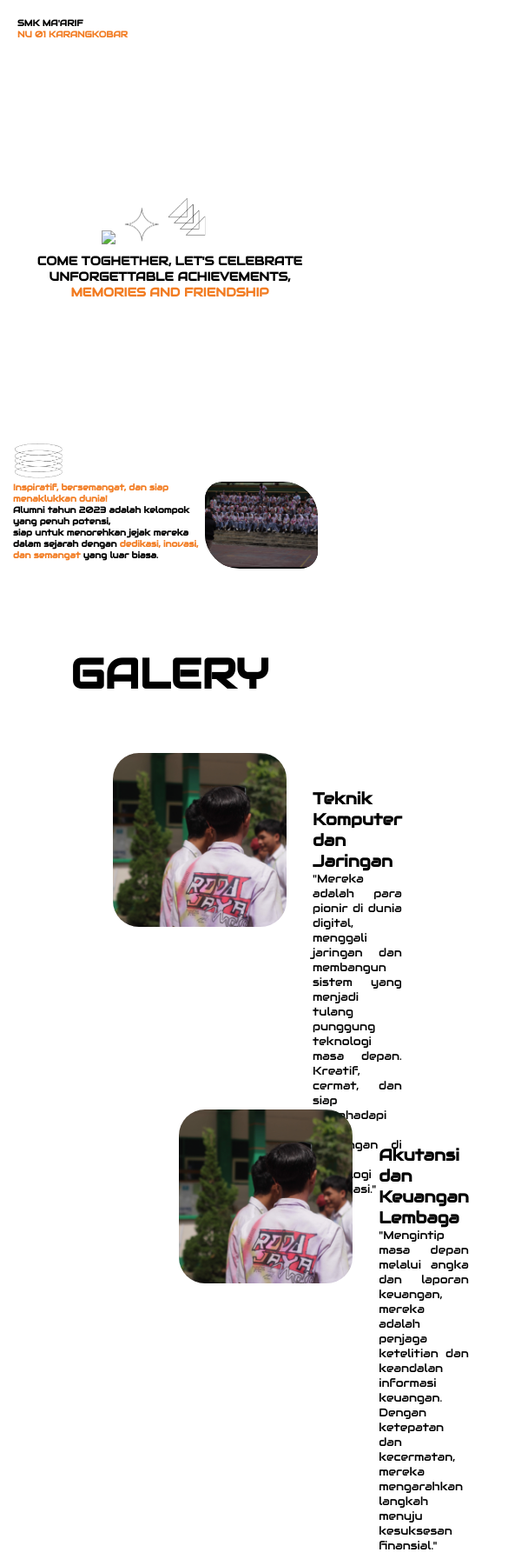
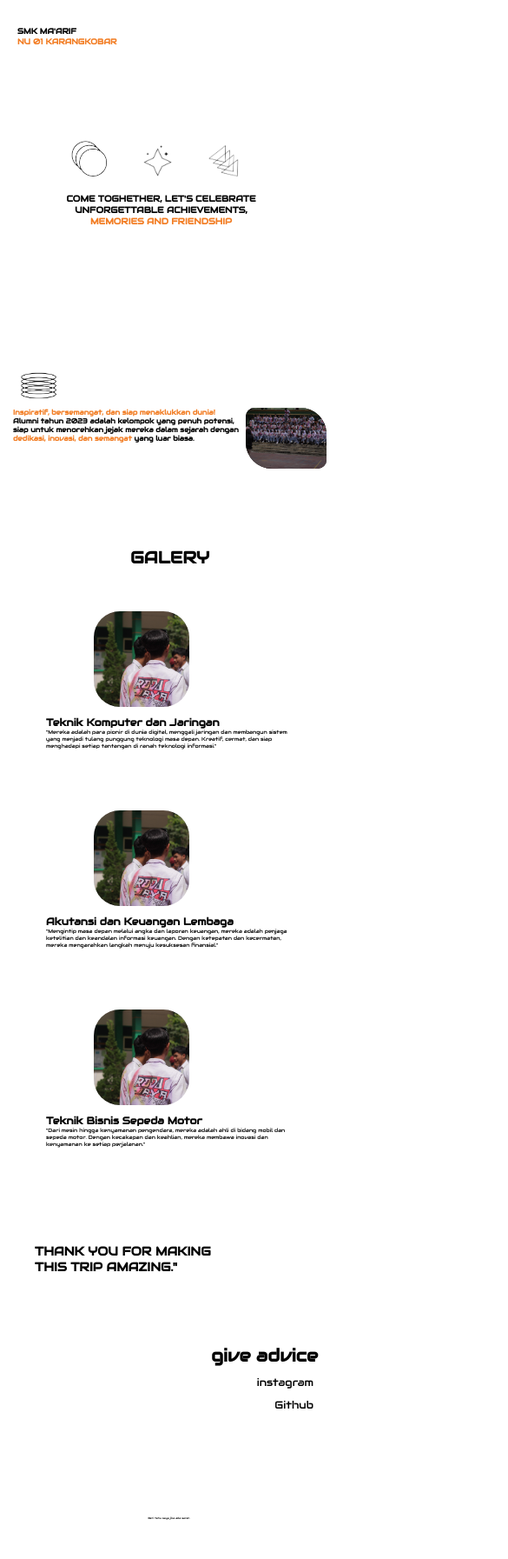
Before and after one commit to yudha556/Punya-Alumni, a plain HTML site: page index.html in a window 390 px wide. Shown: the top 1793 px of the page at 87% size, 585 px wide, since content can reach past the window. Drawn offline with Linux system fonts and the light colour scheme.

Commit message:
Final Project

```diff
--- a/index.html
+++ b/index.html
@@ -11,7 +11,7 @@
     /* Styling untuk mobile */
     @media (max-width: 576px) {
         .container h2 {
-            font-size: 10px;
+            font-size: 8px;
         }
     }
 </style>
@@ -20,16 +20,16 @@
     <div class="pertama">
         <h1>SMK MA'ARIF<br><span> NU 01 KARANGKOBAR</span></h1>
         <div class="aset">
-            <img src="./asset foto//Screenshot 2024-04-23 212516.png" class="bulat">
-            <img src="./asset foto/Screenshot 2024-04-23 212528.png" class="bintang">
-            <img src="./asset foto/Screenshot 2024-04-23 212539.png" class="segitiga">
+            <img src="./asset foto/1-removebg-preview.png" class="bulat">
+            <img src="./asset foto/2-removebg-preview.png" class="bintang">
+            <img src="./asset foto/3-removebg-preview.png" class="segitiga">
         </div>
     </div>
     <div class="awal">
         <h1>Come Toghether, Let's celebrate unforgettable achievements,<br><span>Memories and Friendship</span></h1>
     </div>
     <div class="container">
-        <img src="./asset foto/Screenshot 2024-04-23 220547.png" class="kubus">
+        <img src="./asset foto/4-removebg-preview.png" class="kubus">
         <div class="parent">
             <h2><span>Inspiratif, bersemangat, dan siap menaklukkan dunia!</span><br> Alumni tahun 2023 adalah kelompok
                 yang
@@ -70,4 +70,13 @@
             </ul>
         </div>
     </div>
+    <div class="akhir">
+        <h1>Thank you for making this trip amazing."</h1>
+        <h2>give advice</h2>
+        <ul class="link">
+            <li><a href="https://www.instagram.com/gua_yudha/">instagram</a></li>
+            <li><a href="https://github.com/yudha556">Github</a></li>
+            <p>Beri tahu saya jika ada saran</p>
+        </ul>
+    </div>
 </body>
--- a/style.css
+++ b/style.css
@@ -1,4 +1,3 @@
-
 * {
     margin: 0;
     padding: 0;
@@ -35,25 +34,29 @@ span {
     text-align: center;
     padding: 30px;
     margin: 5px;
+    margin-top: 20px;
 }
 
 .aset img {
     margin: 10px;
+    width: 15%;
+    padding: 0px;
+
 }
 
 .awal {
     display: flex;
     flex-direction: column;
+    margin-top: -80px;
 }
 
 .awal h1 {
-    margin: -10px;
+    margin: 10px;
     text-align: center;
     font-size: 51px;
     padding: 20px;
     margin-bottom: 100px;
     width: 100%;
-
 }
 
 /*slide 2*/
@@ -62,15 +65,16 @@ span {
 }
 
 .container img {
-    margin: 0;
-    margin-left: -200px;
-    width: 200px;
+    margin-top: 20px;
+    margin-left: -6px;
+    width: 250px;
     margin-top: 120px;
 }
 
 .container h2 {
-    margin-left: -200px;
-    margin-right: 200px;
+    margin-left: 30px;
+    margin-right: 10px;
+    margin-top: -30px;
     font-size: 35px;
 }
 
@@ -81,9 +85,9 @@ span {
 .parent img {
     width: 550px;
     height: 400px;
-    margin-right: -250px;
+    margin-right: 50px;
     border-radius: 80px 40px;
-    transform: translateY(-220px);
+    transform: translateY(-250px);
     background-color: #000000;
 }
 
@@ -174,41 +178,82 @@ span {
     font-size: 13px;
 }
 
+/*slide 4*/
+.akhir {
+    width: 100%;
+    display: flex;
+    flex-direction: column;
+    height: 800px;
+}
+
+.akhir h1 {
+    width: 40%;
+    margin-top: 100px;
+}
+
+.akhir h2 {
+    text-align: right;
+    margin-right: 30px;
+    font-size: 40px;
+    margin-bottom: 10px;
+    margin-top: 170px;
+}
+
+.link {
+    display: flex;
+    flex-direction: column;
+    margin-right: 30px;
+    gap: 5px;
+    text-decoration: none;
+}
+
+.link li a {
+    float: right;
+    text-align: right;
+    text-decoration: none;
+}
+
+.link p {
+    text-align: center;
+    margin-top:200px;
+    font-size: 10px;
+}
+
 /*responsive nanti buat kode css diatasnya ini wajib!!!!*/
 /*khusus footer aja*/
 footer {
     margin-top: 90px;
     text-align: center;
 }
+
 /* Mobile */
 @media (max-width: 576px) {
+
     .aset,
     .profile {
         width: 90%;
     }
 
     .awal h1 {
-        font-size: 14px;
+        font-size: 10px;
         margin-bottom: 70px;
-        margin-top: -50px;
-        margin-left: 20px;
+        margin-top: 24px;
+        margin-left: 10px;
         width: 90%;
     }
 
     .aset img {
-        width: 50px;
-        align-items: center;
-        justify-content: flex-start;
+
+        width: 25%;
+        margin: 0px;
+        margin-top: 3px;
         position: relative;
-        margin: 0;
-        margin-right: 0px;
-        margin-top: 100px;
     }
 
     .pertama h1 {
-        font-size: 10px;
+        font-size: 9px;
         margin-left: -20px;
-        margin-top: -20px;
+        margin-top: -10px;
         margin-right: 60px;
     }
 
@@ -235,14 +280,14 @@ footer {
     }
 
     .parent img {
-        width: 130px;
-        height: 100px;
+        width: 100px;
+        height: 70px;
         margin-top: 50px;
         justify-content: center;
         transform: scale(0.8);
         transform: translateY(-50px);
-        border-radius: 20px 40px;
-        margin-right: 0px;
+        border-radius: 10px 30px;
+        margin-right: -10px;
     }
 
     .galeri h1 {
@@ -258,26 +303,128 @@ footer {
         align-items: center;
     }
 
-    .profile {
-        gap: 40px;
+    /* bagian slide 3 */
+    .profil {
+        width: 100%;
+        margin-top: 40px;
         width: 90%;
-        margin: 0;
-        margin-left: 15px;
-        transform: translateY(-150px);
+        margin-left: 20px;
+
     }
 
-    .jurusan {
-        padding: 20px;
+    .profil h1 {
+        align-items: center;
+        justify-content: center;
+        padding: 0px;
+        font-size: 120%;
+        margin-bottom: 50px;
     }
 
-    .jurusan img {
-        width: 200px;
+    .profil img {
+        margin: 0;
+        width: 110px;
+        height: 110px;
+        border-radius: 30px 30px 30px 30px;
     }
 
-    .footer {
-        margin-top: 50px;
-        text-align: center;
+    /*kelas tkj*/
+    .tkj {
+        display: contents;
+        width: 40%;
     }
+
+    .tkj img {
+        margin-left: 25%;
+    }
+
+    .tkj li {
+        margin: 70px;
+        text-align: left;
+        width: 80%;
+        margin-left: 33px;
+        margin-top: 5px;
+        font-size: 10px;
+    }
+
+    .tkj p {
+        font-size: 6px;
+    }
+
+    /* akl */
+    .akl {
+        display: contents;
+        width: 40%;
+    }
+
+    .akl img {
+        margin-left: 25%;
+    }
+
+    .akl li {
+        margin: 70px;
+        text-align: left;
+        width: 80%;
+        margin-left: 33px;
+        margin-top: 5px;
+        font-size: 10px;
+    }
+
+    .akl p {
+        font-size: 6px;
+    }
+
+    /* tbsm */
+    .tbsm {
+        display: contents;
+        width: 40%;
+    }
+
+    .tbsm img {
+        margin-left: 25%;
+    }
+
+    .tbsm li {
+        margin: 70px;
+        text-align: left;
+        width: 80%;
+        margin-left: 33px;
+        margin-top: 5px;
+        font-size: 10px;
+    }
+
+    .tbsm p {
+        font-size: 6px;
+    }
+
+    /*class akhir*/
+    .akhir {
+        width: 90%;
+        margin-top: -100px;
+        height: 500px;
+
+    }
+
+    .akhir h1 {
+        font-size: 14px;
+        width: 90%;
+    }
+
+    .akhir h2 {
+        font-size: 20px;
+        margin-right: -15px;
+        margin-top: 40px;
+    }
+
+    .link li a {
+        font-size: 12px;
+        margin-right: -40px;
+    }
+
+    .link p {
+        margin-top: 110px;
+        width: 90%;
+        margin-left: 50px;
+        font-size: 3px;
     }
 
     /* Tablet */
@@ -295,12 +442,4 @@ footer {
             width: 50%;
         }
     }
-
-/* Desktop */
-@media (min-width: 769px) {
-
-    .container {
-        width: 60%;
-        margin: 0 auto;
 }
-}
```
Also changed, not shown: asset foto/1-removebg-preview.png (added), asset foto/2-removebg-preview.png (added), asset foto/3-removebg-preview.png (added), asset foto/4-removebg-preview.png (added). Lines whose indentation alone changed are shown as unchanged.
